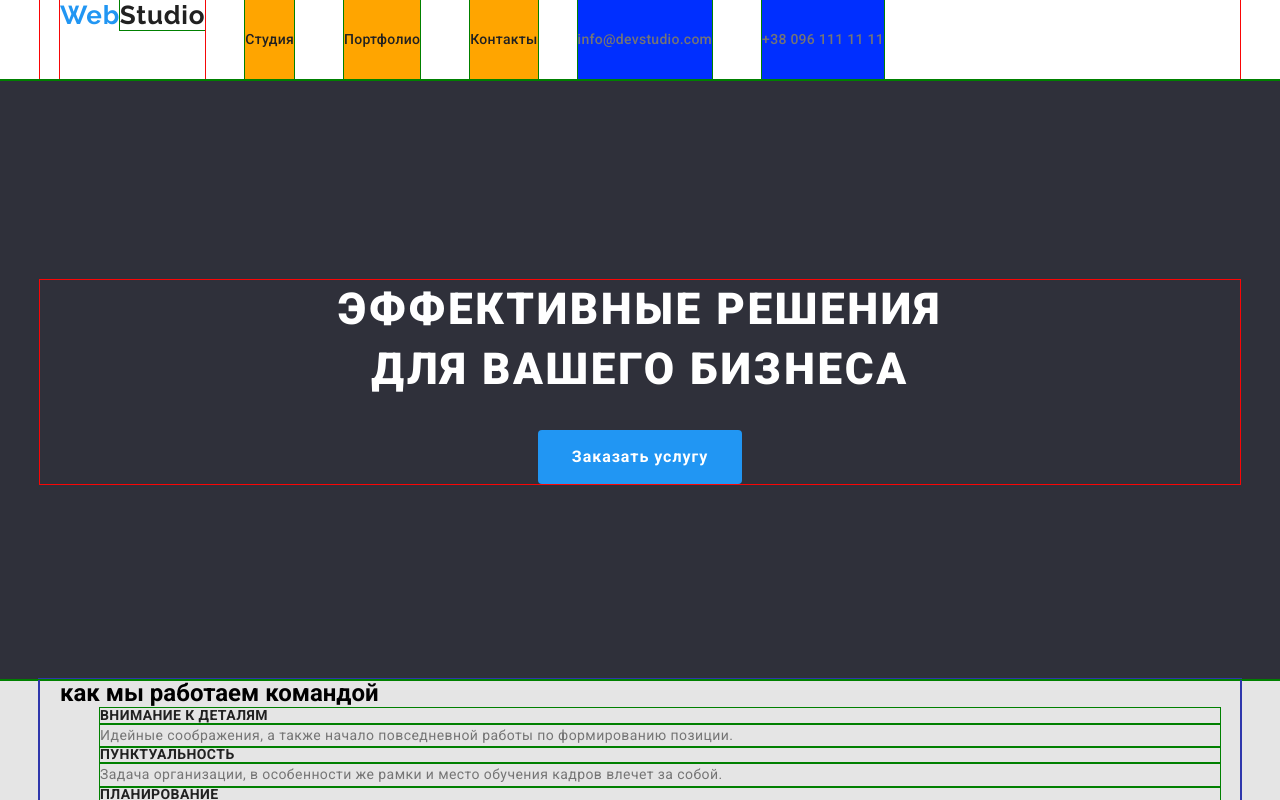
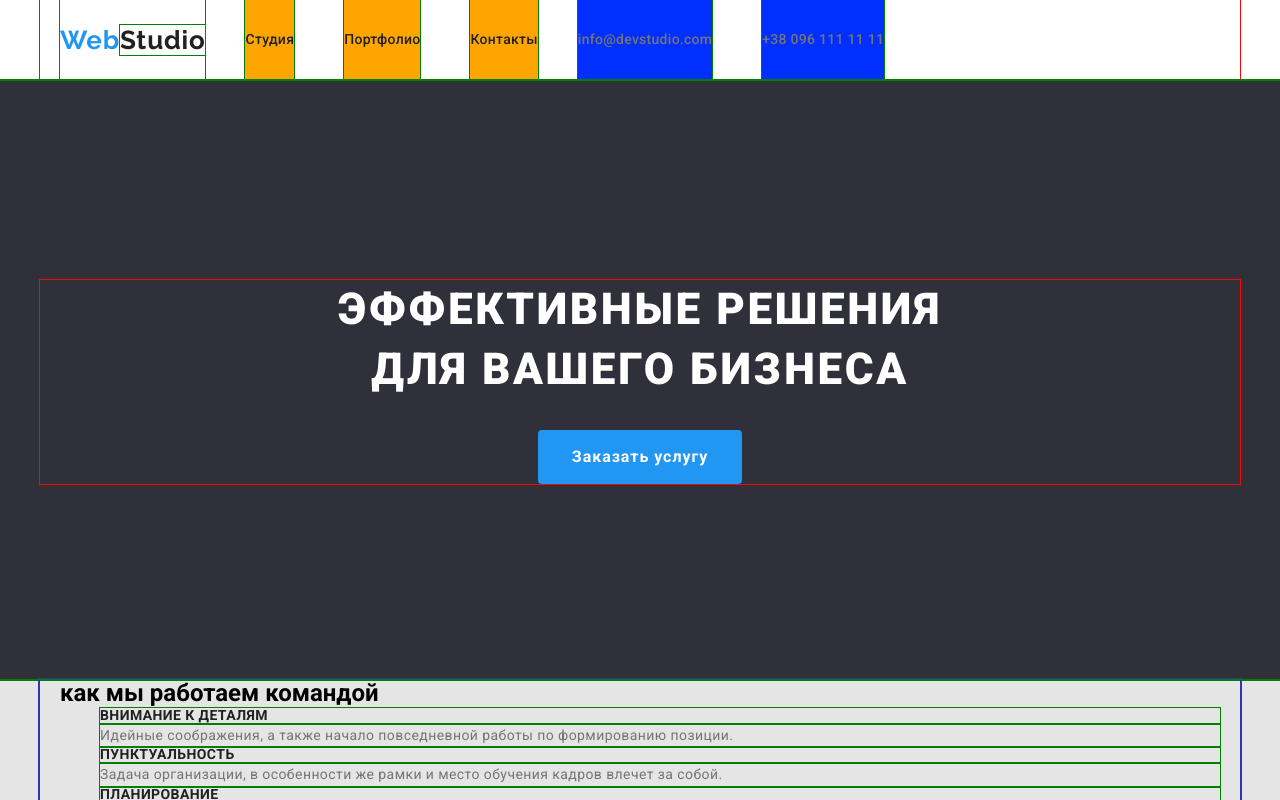
Before and after one commit to vitasika/goit-markup-hw-03, a plain HTML site: page index.html in a window 1280 px wide. Shown: the top 800 px of the page. Drawn offline with nearby package versions, Linux system fonts and the light colour scheme.

Commit message:
выровнял шапку

```diff
--- a/css/styles.css
+++ b/css/styles.css
@@ -132,6 +132,8 @@ logo .logo-end-head {
 }*/
 
 .logo {
+  display: flex;
+  align-items: center;
   color: var(--second-text-color);
   font-family: Raleway;
   font-weight: 700;
@@ -144,6 +146,8 @@ logo .logo-end-head {
 }
 
 .logo-end-head {
+  display: flex;
+  align-items: center;
   color: var(--primary-text-color);
   font-family: Raleway;
   font-weight: 700;
```
Also changed, not shown: index.html (+0 -1 lines).
